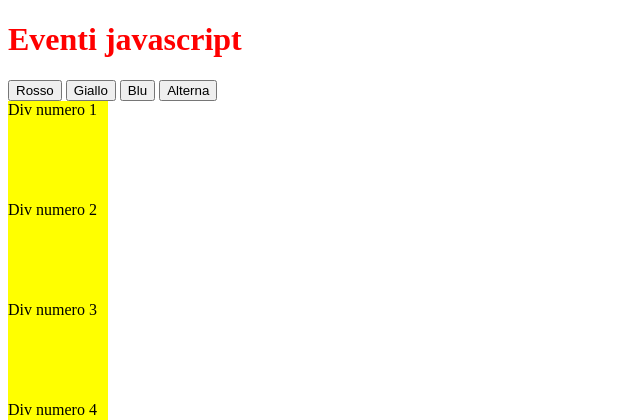
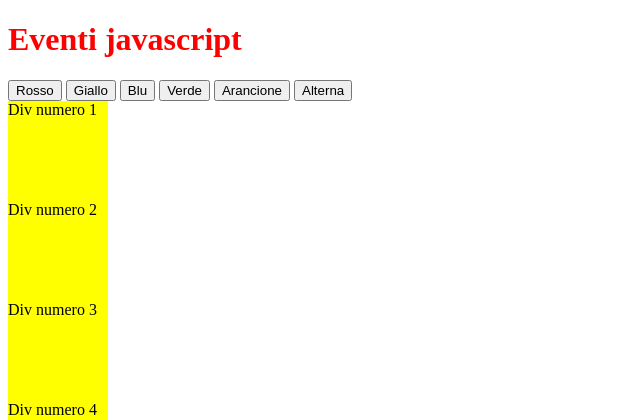
Before and after one commit to magvin1/cescot, a PHP site: page / in a window 1280 px wide. Shown: the top 420 px of the page, without its empty margins (0-640 px from the left). Run offline with PHP 8.4, Linux system fonts and the light colour scheme.

Commit message:
Add buttons for green and orange color options in event color changer

```diff
--- a/events/index.php
+++ b/events/index.php
@@ -11,6 +11,8 @@
         <button id="red" onclick="cambiaColoreDiv('red')">Rosso</button>
         <button id="yellow" onclick="cambiaColoreDiv('yellow')">Giallo</button>
         <button id="blue" onclick="cambiaColoreDiv('blue')">Blu</button>
+        <button id="green" onclick="cambiaColoreDiv('green')">Verde</button>
+        <button id="orange" onclick="cambiaColoreDiv('orange')">Arancione</button>
         <button id="alterna" onclick="alternaSfondoDiv()">Alterna</button>
 
 
```
